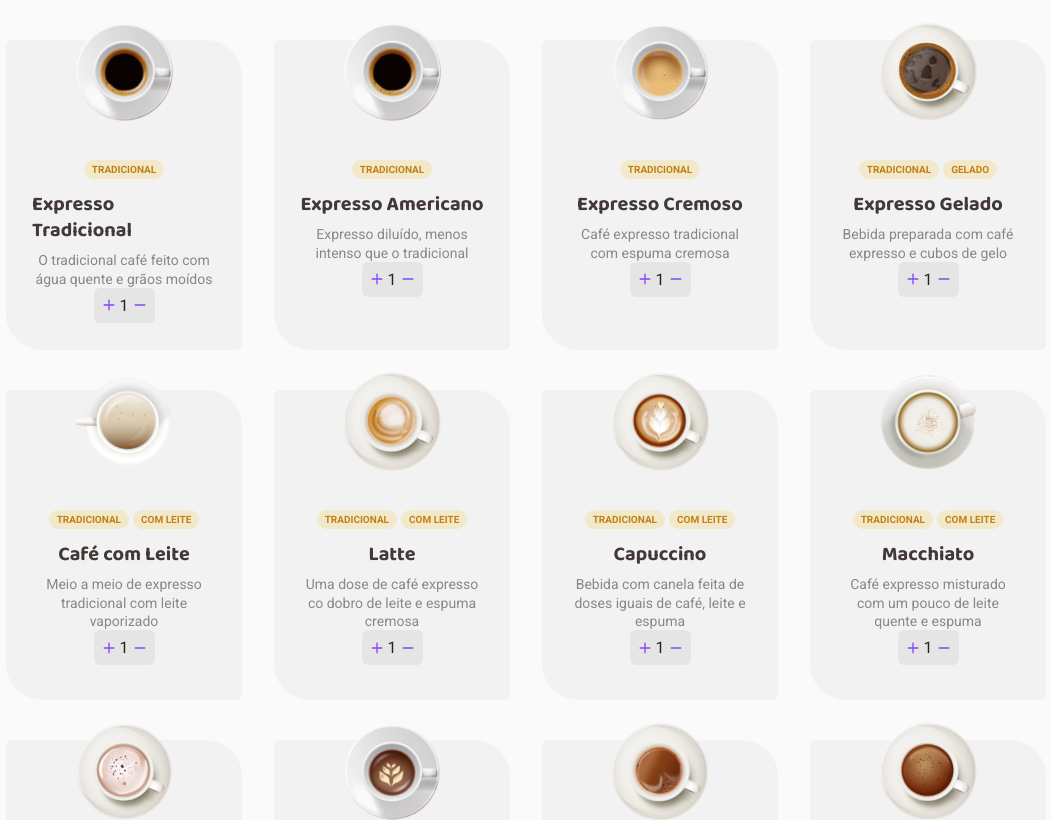
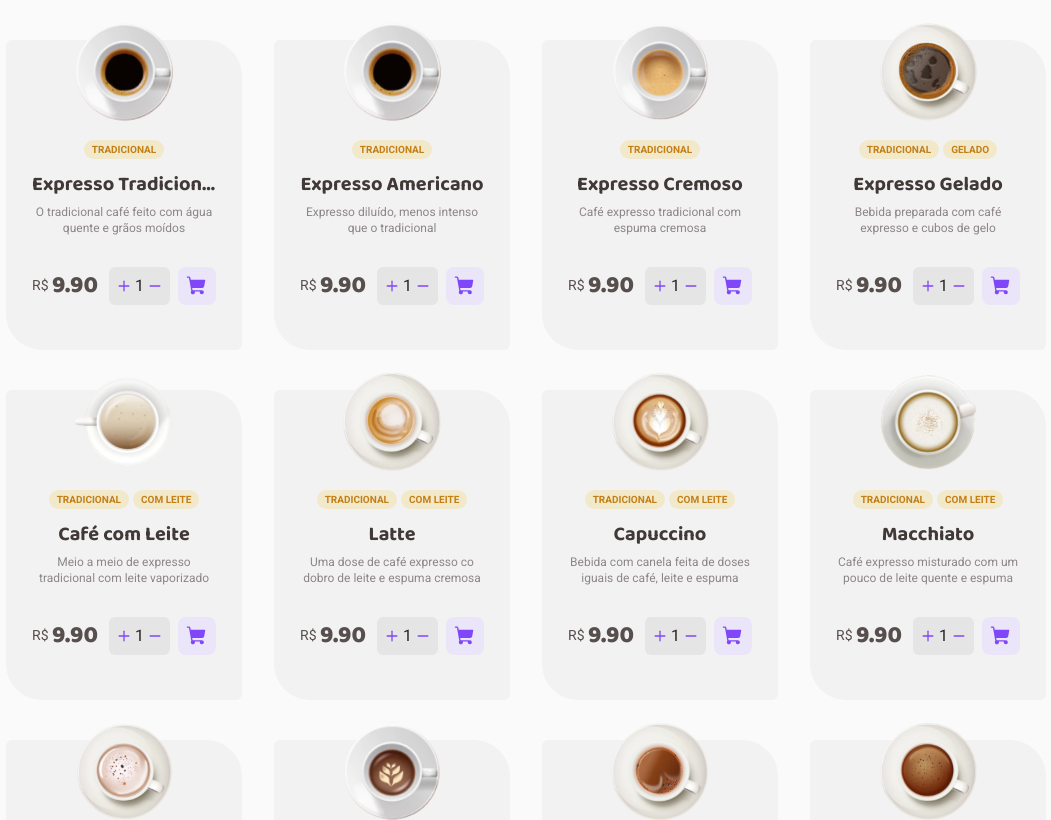
Before and after one commit to fernando-meira/coffee-delivery, a React (Vite) app: page / in a window 1280 px wide. Shown: the part 1040-1860 px from the top of the page, without its empty margins (114-1165 px from the left). Built offline with nearby package versions, Linux system fonts and the light colour scheme.

Commit message:
feat: Criado componente Buy.

```diff
--- /dev/null
+++ b/src/components/Buy/index.tsx
@@ -0,0 +1,21 @@
+import { Counter, CartButton } from '~/components';
+
+import * as S from './styles';
+
+export function Buy() {
+  return (
+    <S.BuyWrapper>
+      <S.PriceWrapper>
+        <S.SmallText>R$&nbsp;</S.SmallText>
+
+        <S.Price>9.90</S.Price>
+      </S.PriceWrapper>
+
+      <S.CounterWrapper>
+        <Counter />
+
+        <CartButton colorScheme="purple" />
+      </S.CounterWrapper>
+    </S.BuyWrapper>
+  );
+}
--- /dev/null
+++ b/src/components/Buy/styles.ts
@@ -0,0 +1,39 @@
+import styled, { css } from 'styled-components';
+
+export const BuyWrapper = styled.div`
+  width: 100%;
+  margin-top: 3rem;
+
+  display: flex;
+  align-items: center;
+  justify-content: space-between;
+`;
+
+export const PriceWrapper = styled.div`
+  display: flex;
+  align-items: center;
+`;
+
+export const SmallText = styled.small`
+  ${({ theme }) => css`
+    color: ${theme.colors.base.text};
+    font-size: ${theme.font.base.sizes[14]};
+    line-height: ${theme.font.header.lineHeight[130]};
+  `}
+`;
+
+export const Price = styled.p`
+  ${({ theme }) => css`
+    color: ${theme.colors.base.text};
+    font-size: ${theme.font.base.sizes[24]};
+    font-family: ${theme.font.header.family};
+    line-height: ${theme.font.header.lineHeight[130]};
+    font-weight: ${theme.font.header.weight.extraBold};
+  `}
+`;
+
+export const CounterWrapper = styled.div`
+  display: flex;
+  align-items: center;
+  justify-content: center;
+`;
--- a/src/components/CartButton/styles.ts
+++ b/src/components/CartButton/styles.ts
@@ -6,6 +6,7 @@ export const Container = styled.button<CartButtonProps>`
   ${({ theme, colorScheme }) => css`
     border: none;
     padding: 0.8rem;
+    min-height: 3.8rem;
     margin-left: 0.8rem;
     border-radius: 0.8rem;
 
--- a/src/components/Counter/styles.ts
+++ b/src/components/Counter/styles.ts
@@ -4,6 +4,7 @@ export const Container = styled.span`
   ${({ theme }) => css`
     padding: 0.8rem;
     border-radius: 6px;
+    min-height: 3.8rem;
 
     display: flex;
     align-items: center;
--- a/src/components/index.ts
+++ b/src/components/index.ts
@@ -1,3 +1,4 @@
+export { Buy } from './Buy';
 export { Header } from './Header';
 export { Counter } from './Counter';
 export { Location } from './Location';
--- a/src/pages/Home/components/CoffeeCard/index.tsx
+++ b/src/pages/Home/components/CoffeeCard/index.tsx
@@ -1,4 +1,4 @@
-import { Counter } from '~/components';
+import { Buy } from '~/components';
 
 import * as S from './styles';
 
@@ -23,11 +23,11 @@ export function CoffeeCard({ image, title, tags, subtitle }: CoffeeCardProps) {
           </S.TagWrapper>
         )}
 
-        <S.Title>{title}</S.Title>
+        <S.Title title={title}>{title}</S.Title>
 
         <S.Subtitle>{subtitle}</S.Subtitle>
 
-        <Counter />
+        <Buy />
       </S.Content>
     </S.Container>
   );
--- a/src/pages/Home/components/CoffeeCard/styles.ts
+++ b/src/pages/Home/components/CoffeeCard/styles.ts
@@ -18,14 +18,14 @@ export const Container = styled.li`
     background-color: ${theme.colors.base.card};
 
     :hover {
-      transform: scale(1.04);
+      transform: translate(4px);
       border: 2px solid ${theme.colors.purple[100]};
     }
   `}
 `;
 
 export const Content = styled.div`
-  margin-top: 9rem;
+  margin-top: 7rem;
 
   flex: 1;
   display: flex;
@@ -65,11 +65,21 @@ export const Tag = styled.span`
 
 export const Title = styled.h2`
   ${({ theme }) => css`
+    width: 100%;
+
+    overflow: hidden;
+    text-align: center;
+    white-space: nowrap;
+    text-overflow: ellipsis;
     color: ${theme.colors.base.subtitle};
     font-family: ${theme.font.header.family};
     font-size: ${theme.font.header.sizes[20]};
     font-weight: ${theme.font.header.weight.bold};
     line-height: ${theme.font.header.lineHeight[130]};
+
+    &:hover {
+      overflow: visible;
+    }
   `}
 `;
 
@@ -79,7 +89,7 @@ export const Subtitle = styled.p`
 
     text-align: center;
     color: ${theme.colors.base.label};
-    font-size: ${theme.font.base.sizes[14]};
+    font-size: ${theme.font.base.sizes[12]};
     font-weight: ${theme.font.base.weight.regular};
     line-height: ${theme.font.base.lineHeight[130]};
   `}
```
